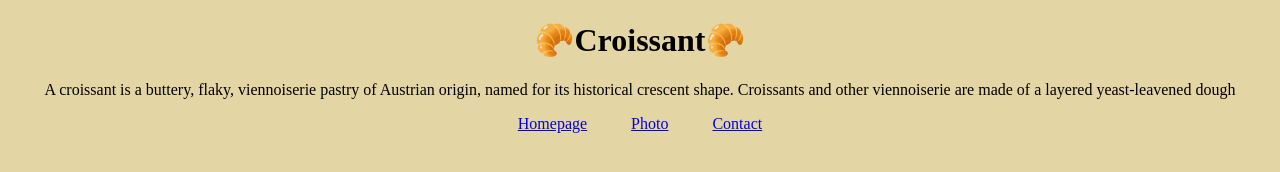
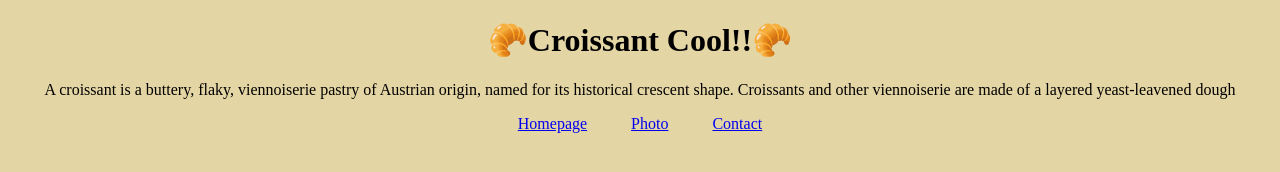
Before and after one commit to Tanaie/Croissant, a plain HTML site: page index.html in a window 1280 px wide. Drawn offline with Linux system fonts and the light colour scheme.

Commit message:
Update index.html

```diff
--- a/index.html
+++ b/index.html
@@ -8,7 +8,7 @@
     <link rel="stylesheet" href="css/styles.css" />
   </head>
   <body>
-    <h1>🥐Croissant🥐</h1>
+    <h1>🥐Croissant Cool!!🥐</h1>
     <p>
       A croissant is a buttery, flaky, viennoiserie pastry of Austrian origin,
       named for its historical crescent shape. Croissants and other viennoiserie
```
